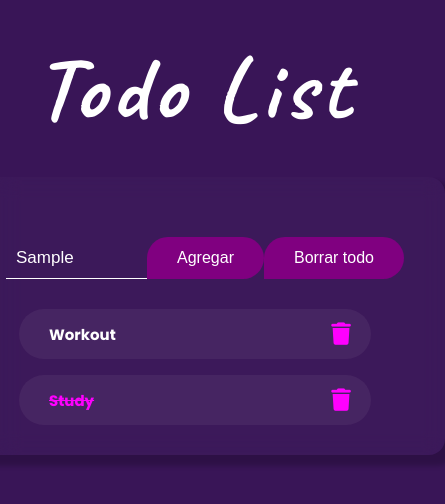
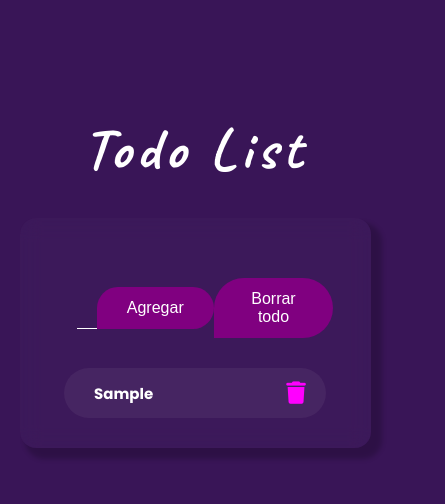
Before and after one commit to montealegre3/Javascript-2875290, a plain HTML site: page 4-lista-de-tareas/index.html in a window 390 px wide. Both pictures are taken after typing "Sample" into the empty fields and a click on the button "Agregar". Shown: the whole page, 445 px wide, since content can reach past the window. Drawn offline with Linux system fonts and the light colour scheme.

Commit message:
ejercicio

```diff
--- a/4-lista-de-tareas/app.js
+++ b/4-lista-de-tareas/app.js
@@ -1,4 +1,49 @@
 const inputBox = document.getElementById('input-box');
 const listContainer = document.getElementById('list-container');
 
-document.getElementById("add-btn").addEventListener("click", Nuevatarea)
+document.getElementById("add-btn").addEventListener("click", Nuevatarea);
+addEventListener("keydown", (e) => {
+    if(e.key == "Enter"){
+        Nuevatarea()
+    }
+})
+
+function Nuevatarea(){
+    if(inputBox.value == ""){
+        alert("Crea tu tarea")
+    }else{
+        let li= document.createElement("li");
+        li.innerHTML= inputBox.value;
+        let span= document.createElement("span");
+        span.innerHTML= "<i class='fa-solid fa-trash'></i>";
+        li.appendChild(span);
+        listContainer.appendChild(li);
+    }
+    inputBox.value = "";
+    SVGAnimatedPreserveAspectRatio()
+}
+
+// guardar datos en localLStorage
+
+function saveData(){
+    localStorage.setItem("data", listContainer.innerHTML)
+}
+
+
+listContainer.addEventListener("click", (e) => {
+    if(e.target.tagName.toUpperCase() === "LI"){
+        e.target.classList.toggle("checked")
+        saveData()
+    }else if(e.target.tagName.toUpperCase() === "SPAN"){
+        e.target.parentElement.remove()
+        saveData()
+    }
+})
+
+// Recuperar datos de almacenamiento local
+
+function showTask(){
+    listContainer.innerHTML= localStorage.getItem("data")
+}
+
+showTask()
--- a/4-lista-de-tareas/styles.css
+++ b/4-lista-de-tareas/styles.css
@@ -147,3 +147,18 @@ ul li span:hover{
 ul li i{
     pointer-events: none;
 }
+
+@media only screen and (max-width: 550px){
+    body{
+        margin-top: 5rem;
+    }
+    .todo-app{
+        width: 90%;
+    }
+    h1{
+        font-size: 15vw;
+    }
+    ul li{
+        width: 90%;
+    }
+}
```
